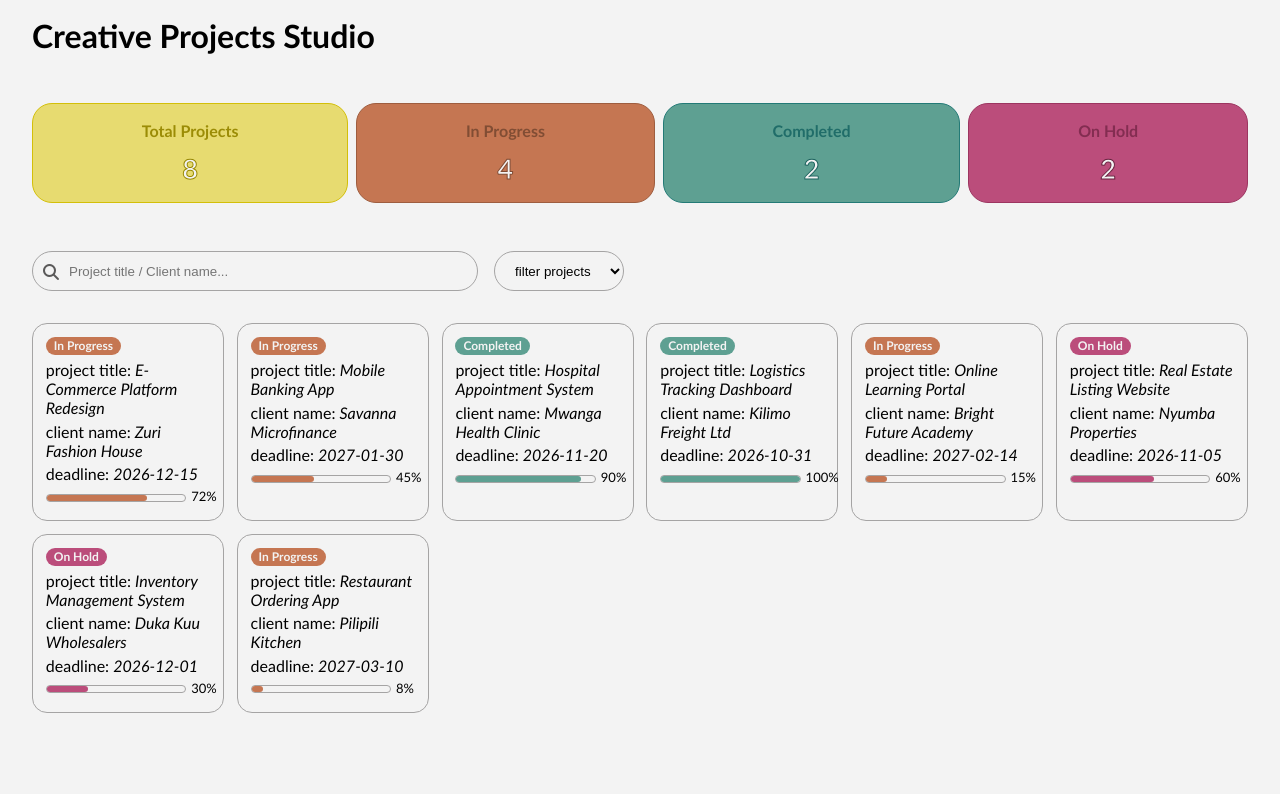
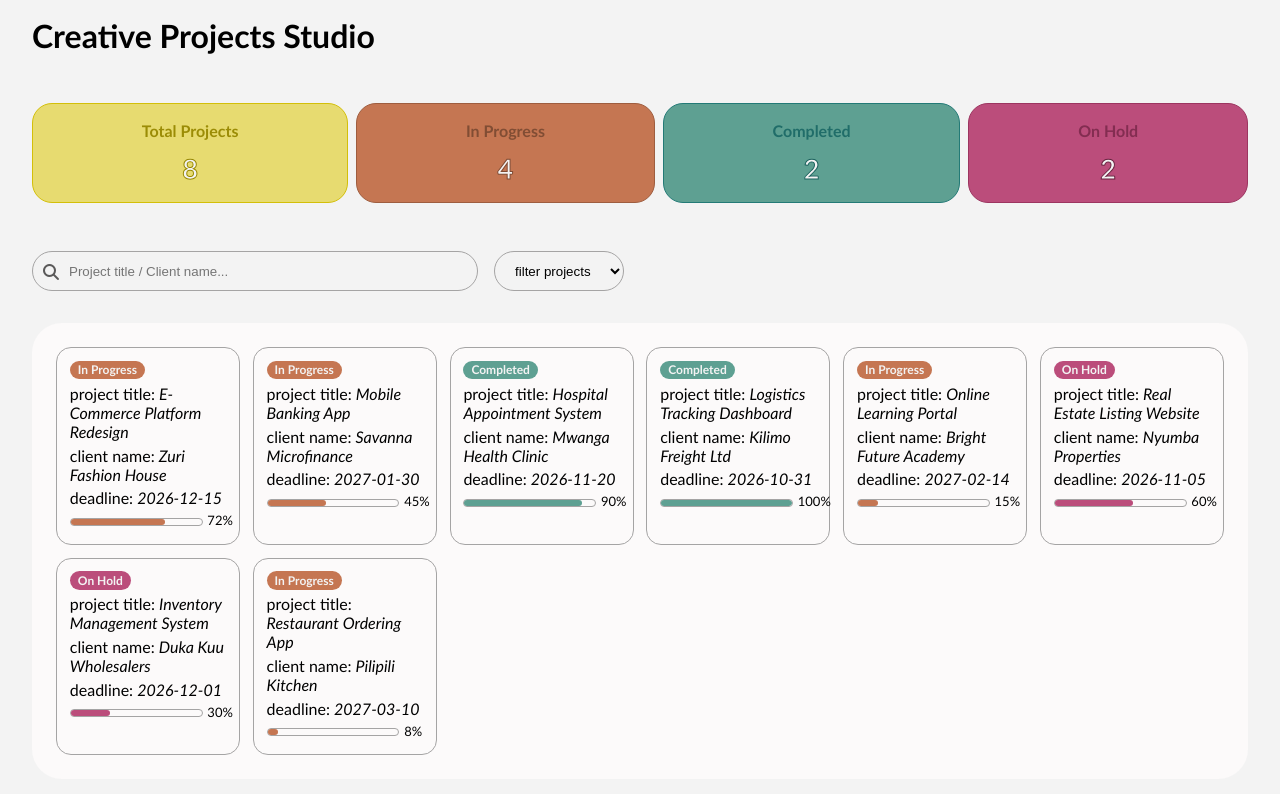
Before and after one commit to justin24er/Professional-React-Architecture-DIGITAL-STUDIO-PROJECT, a React (Vite) app: page / in a window 1280 px wide. Shown: the top 794 px of the page. Built offline with nearby package versions, Linux system fonts and the light colour scheme; data requests are answered from the project's data file.

Commit message:
refactor: studio-project-wrapper-update
Co-authored-by: Bluevick24 <justineladius209@gmail.com>

```diff
--- a/src/features/projects/components/project-list.css
+++ b/src/features/projects/components/project-list.css
@@ -12,4 +12,7 @@ section.projects-sec {
     display: grid;
     grid-template-columns: repeat(auto-fill, minmax(180px, 1fr));
     gap: .8rem;
+    background: #fcfafa;
+    padding: 1.5rem;
+    border-radius: 30px;
 }
```
